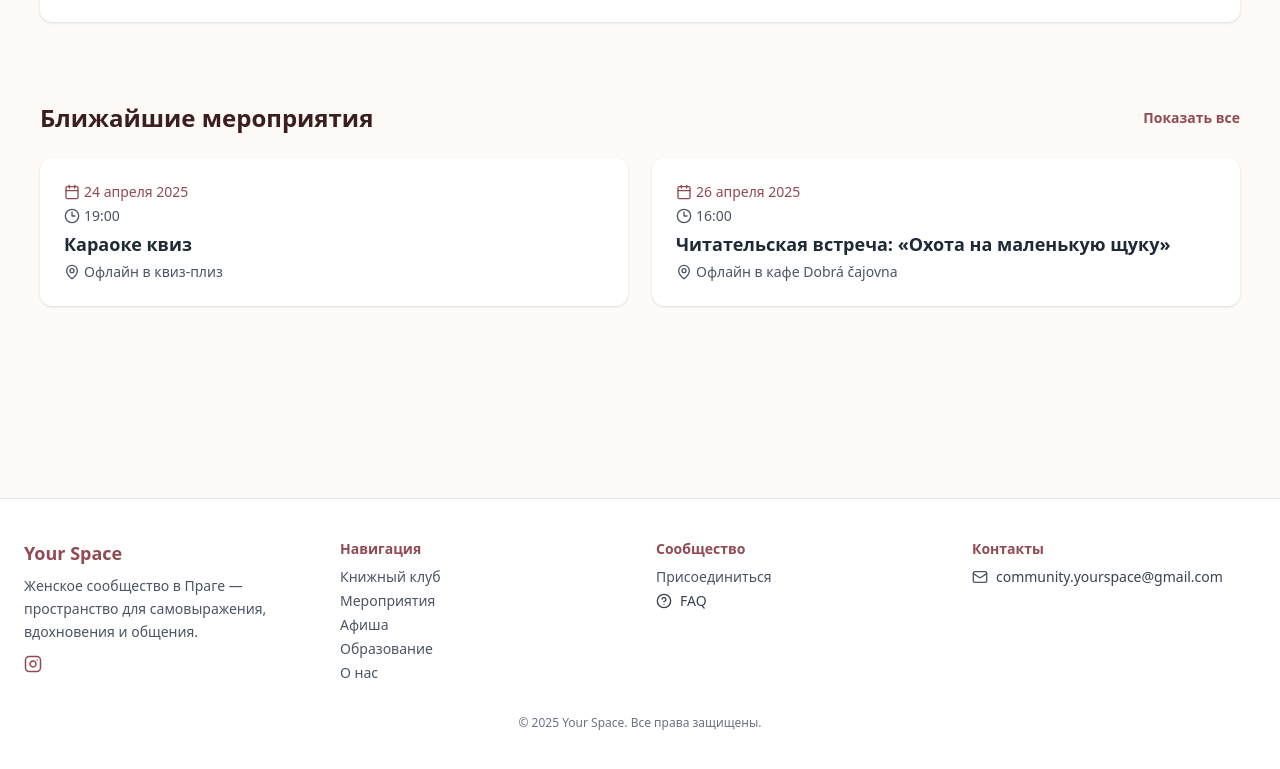
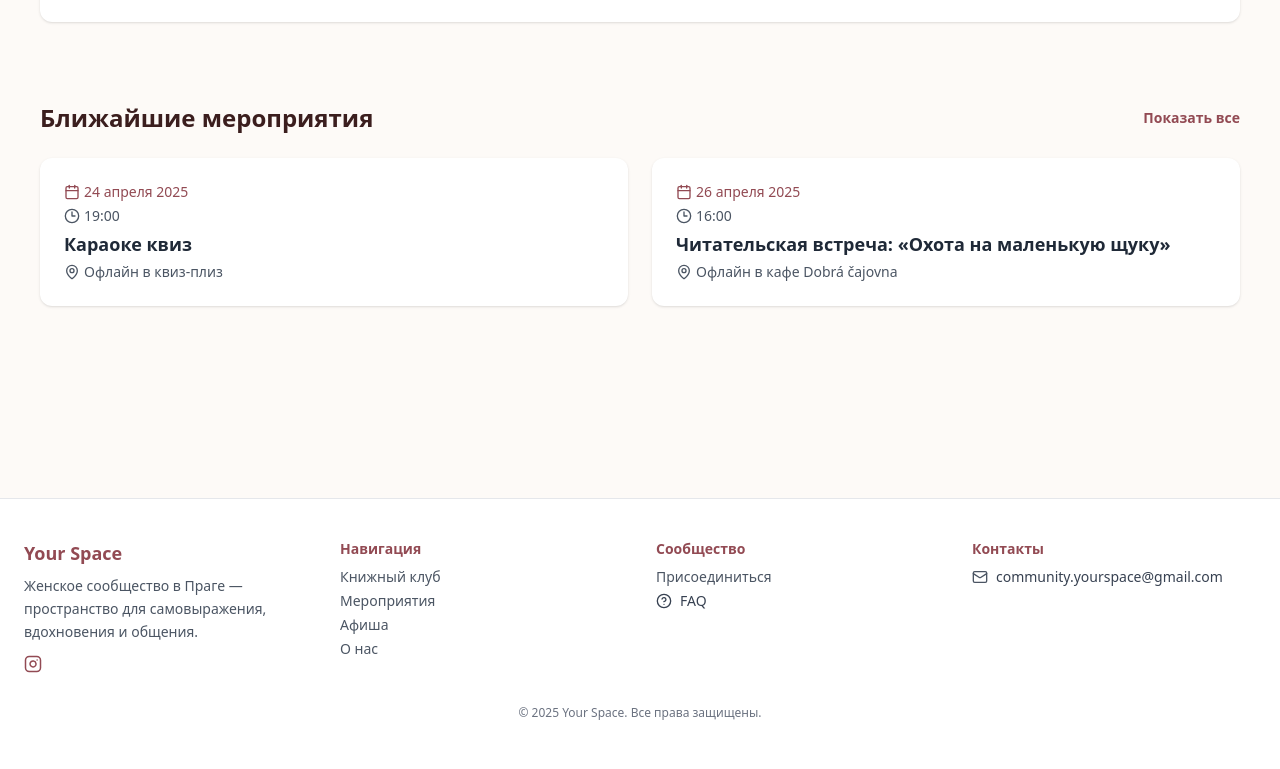
Before and after one commit to agafover/your-space, a React (Vite) app: page / in a window 1280 px wide. Shown: the part 1026-1795 px from the top of the page. Built offline with nearby package versions, Linux system fonts and the light colour scheme.

Commit message:
eddited footer

```diff
--- a/src/components/Footer.jsx
+++ b/src/components/Footer.jsx
@@ -54,7 +54,6 @@ function Footer() {
             <li><a href="/books" className="hover:underline">Книжный клуб</a></li>
             <li><a href="/events" className="hover:underline">Мероприятия</a></li>
             <li><a href="/calendar" className="hover:underline">Афиша</a></li>
-            <li><a href="/education" className="hover:underline">Образование</a></li>
             <li><a href="/about" className="hover:underline">О нас</a></li>
           </ul>
         </div>
```
